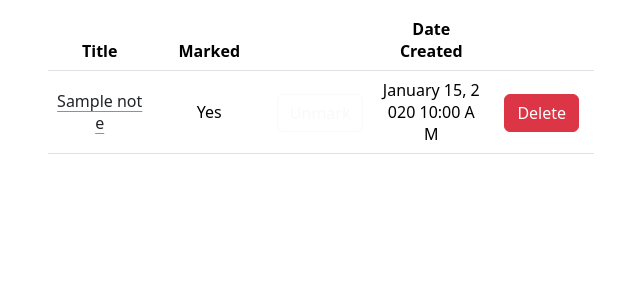
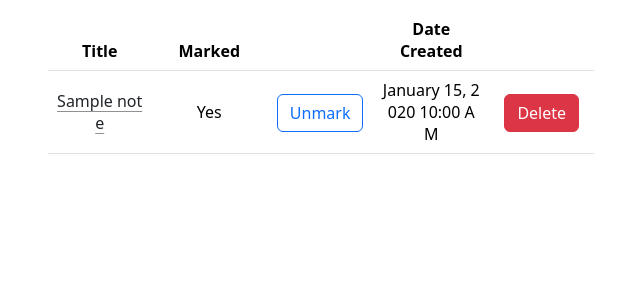
Before and after one commit to B-Akcan/My-Notes, a Django app: page / in a window 1280 px wide. Shown: the part 56-356 px from the top of the page, without its empty margins (319-959 px from the left). Run offline with Django 4.2, Linux system fonts and the light colour scheme; a user stored in the database is signed in; tables that the repository leaves empty hold one stand-in row (values such as "Sample post").

Commit message:
Mark button changed from btn-light to btn-primary

```diff
--- a/NoteTakingApp/notes/templates/notes/home.html
+++ b/NoteTakingApp/notes/templates/notes/home.html
@@ -37,9 +37,9 @@
                             {% csrf_token %}
                             <input type="hidden" name="noteID" value="{{note.id}}">
                             {% if note.marked %}
-                                <button type="submit" class="btn btn-outline-light" name="mark" value="mark" id="button">Unmark</button>
+                                <button type="submit" class="btn btn-outline-primary" name="mark" value="mark" id="button">Unmark</button>
                             {% else %}
-                                <button type="submit" class="btn btn-light" name="mark" value="mark" id="button">Mark</button>
+                                <button type="submit" class="btn btn-primary" name="mark" value="mark" id="button">Mark</button>
                             {% endif %}
                         </form>
                     </td>
```
